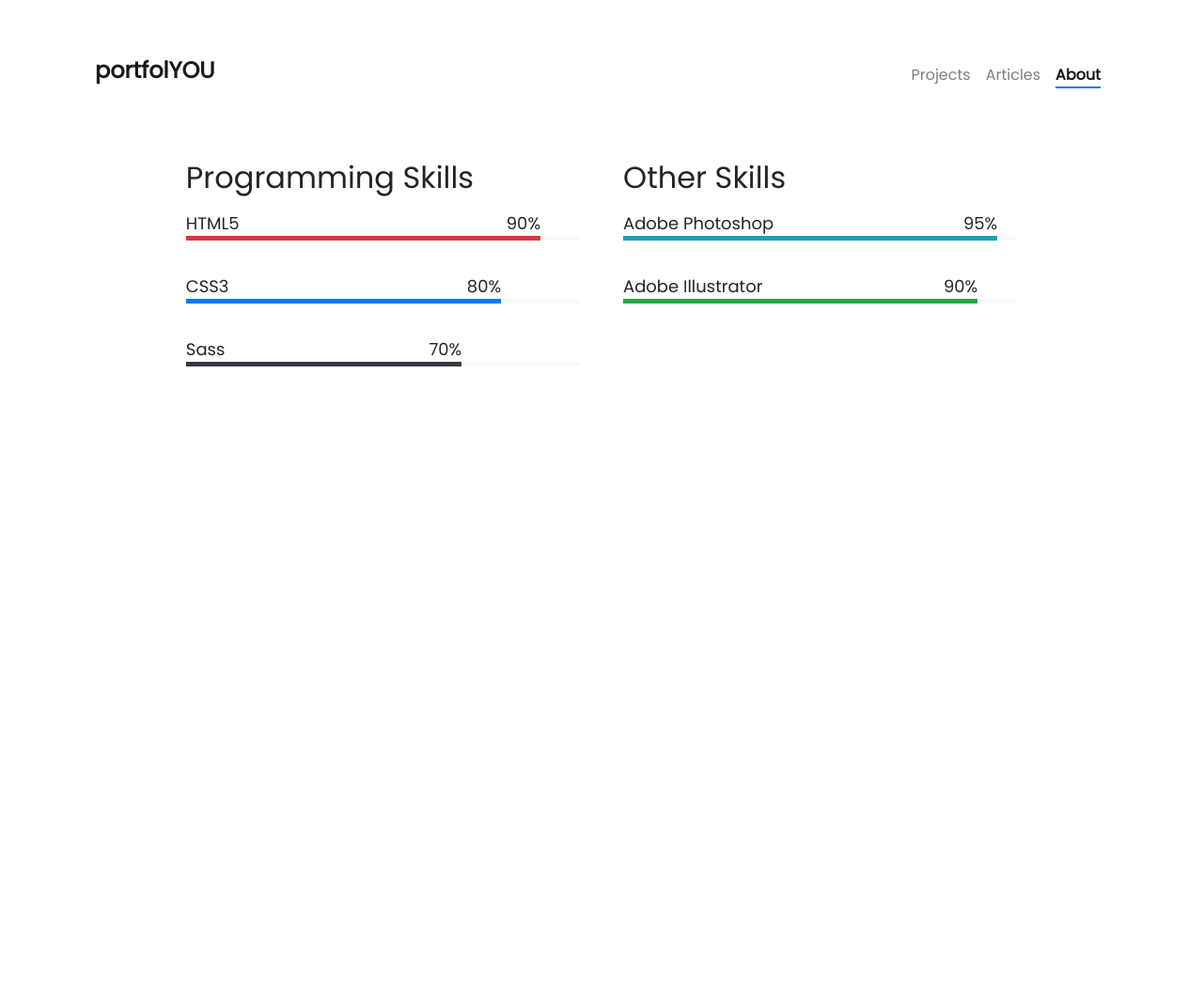
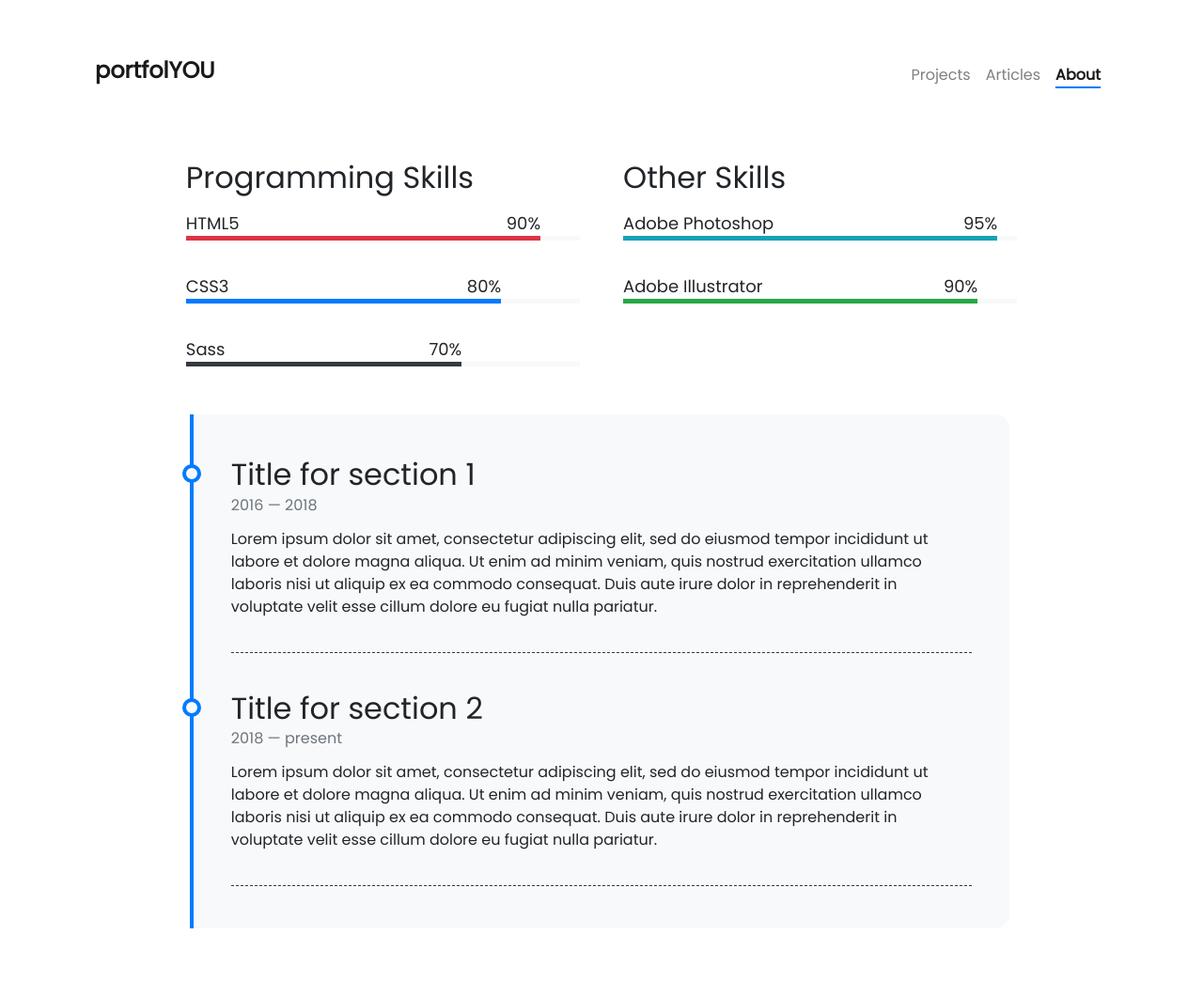
Before and after one commit to yousinix/portfolYOU, a Jekyll site: the page built from pages/about.html, in a window 1280 px wide. Shown: the whole page at 94% size. Built offline with Jekyll 4.4.1, drawn with Linux system fonts in a browser that asks for light colours; nearby versions of some CDN libraries; before the commit the page ends 900 px from its top, so only the background shows below that.

Commit message:
Add Timeline to About Page

```diff
--- a/_sass/_base.scss
+++ b/_sass/_base.scss
@@ -81,3 +81,52 @@ body {
 @for $i from 0 through 100 {
     .skill-#{$i} { width: percentage($i/100); }
 }
+
+// Timeline
+.timeline-body {
+	position: relative;
+	background-color: $light;
+	border-radius: 0 15px 15px 0;
+    padding: 5px 0;
+
+	&:after {
+        // Left Border
+		content: '';
+		width: 4px;
+		height: 100%;
+		background-color: $primary;
+		position: absolute;
+		left: -4px;
+		top: 0;
+    }
+
+	.timeline-item {
+        position: relative;
+
+		&:after {
+            // Circle
+			content: '';
+			width: 20px;
+			height: 20px;
+			border-radius: 50%;
+			border: 4px solid $primary;
+			background-color: $light;
+			position: absolute;
+			left: -12px;
+			top: 8px;
+			z-index: 10;
+        }
+
+		.content {
+			margin: 40px;
+			padding-bottom: 20px;
+            border-bottom: 1px dashed $dark;
+
+            .date {
+                margin-top: -5px;
+                margin-bottom: 15px;
+                color: #6c757d;
+            }
+		}
+	}
+}
--- a/pages/about.html
+++ b/pages/about.html
@@ -30,14 +30,34 @@ other-skills:
     - name: Adobe Illustrator
       percentage: 90
       color: success
+
+timeline:
+
+    - title: Title for section 1
+      from: 2016
+      to: 2018
+      description: Lorem ipsum dolor sit amet, consectetur adipiscing elit,
+                   sed do eiusmod tempor incididunt ut labore et dolore magna aliqua.
+                   Ut enim ad minim veniam, quis nostrud exercitation ullamco laboris
+                   nisi ut aliquip ex ea commodo consequat. Duis aute irure dolor in
+                   reprehenderit in voluptate velit esse cillum dolore eu fugiat nulla pariatur.
+
+    - title: Title for section 2
+      from: 2018
+      to: present
+      description: Lorem ipsum dolor sit amet, consectetur adipiscing elit,
+                   sed do eiusmod tempor incididunt ut labore et dolore magna aliqua.
+                   Ut enim ad minim veniam, quis nostrud exercitation ullamco laboris
+                   nisi ut aliquip ex ea commodo consequat. Duis aute irure dolor in
+                   reprehenderit in voluptate velit esse cillum dolore eu fugiat nulla pariatur.
+
 ---
 
 <div class="row justify-content-center m-3 mt-5">
 
+	<!-- Programming Skills -->
     <div class="col-lg-5 m-2">
-
         <h2 class="mb-3">Programming Skills</h2>
-
         {% for skill in page.programming-skills %}
         <div class="skill">
             <p>{{ skill.name }}</p>
@@ -47,13 +67,11 @@ other-skills:
             </div>
         </div>
         {% endfor %}
-
     </div>
 
+	<!-- Other Skills -->
     <div class="col-lg-5 m-2">
-
         <h2 class="mb-3">Other Skills</h2>
-
         {% for skill in page.other-skills %}
         <div class="skill">
             <p>{{ skill.name }}</p>
@@ -63,7 +81,24 @@ other-skills:
             </div>
         </div>
         {% endfor %}
+    </div>
 
+
+	<!-- TimeLine -->
+    <div class="col-lg-10 m-2">
+		<div class="timeline-body">
+
+        {% for item in page.timeline %}
+			<div class="timeline-item">
+				<div class="content">
+					<h2>{{ item.title }}</h2>
+					<h6 class="date">{{ item.from }} — {{ item.to }}</h6>
+					<p>{{ item.description }}</p>
+				</div>
+            </div>
+        {% endfor %}
+
+		</div>
     </div>
 
 </div>
```
